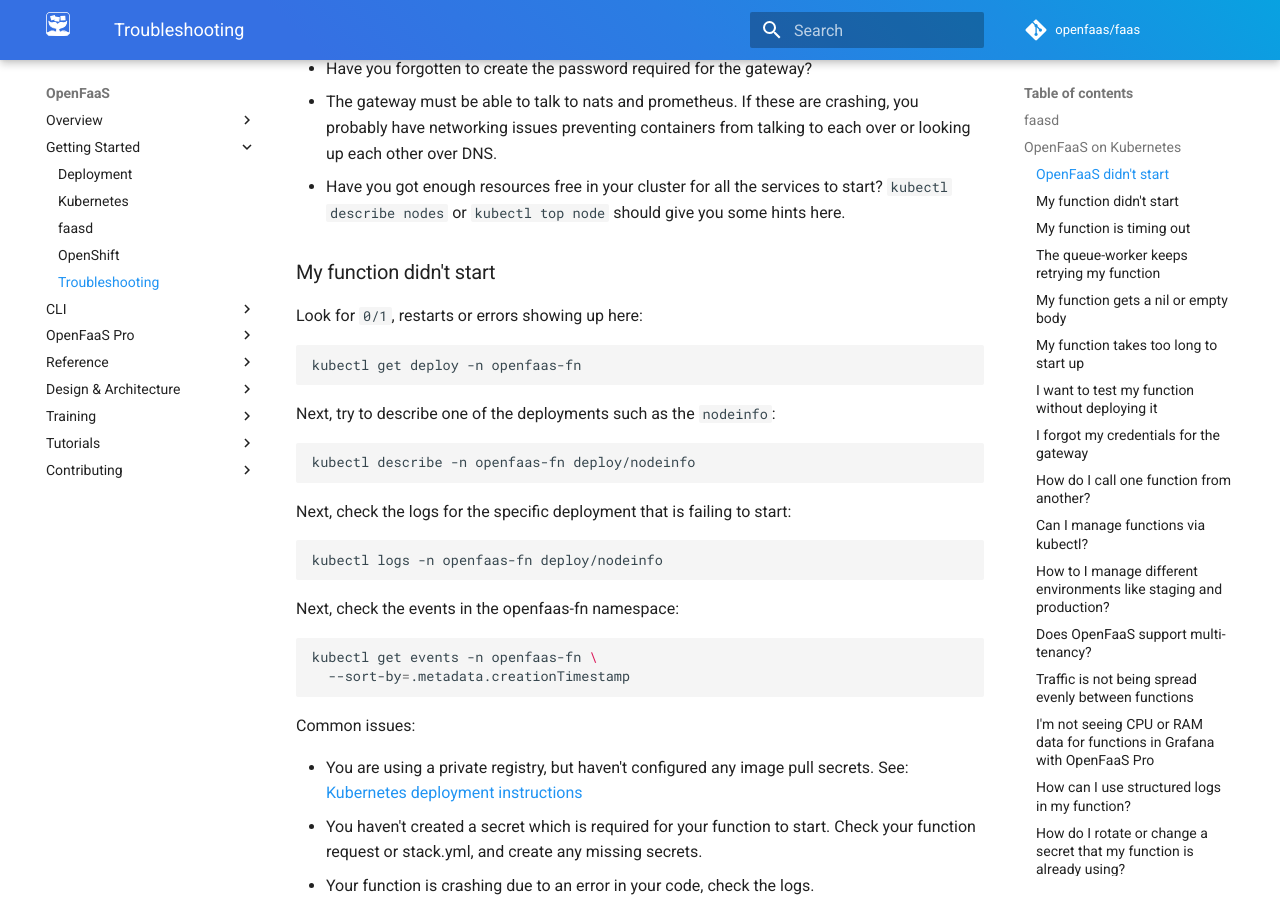
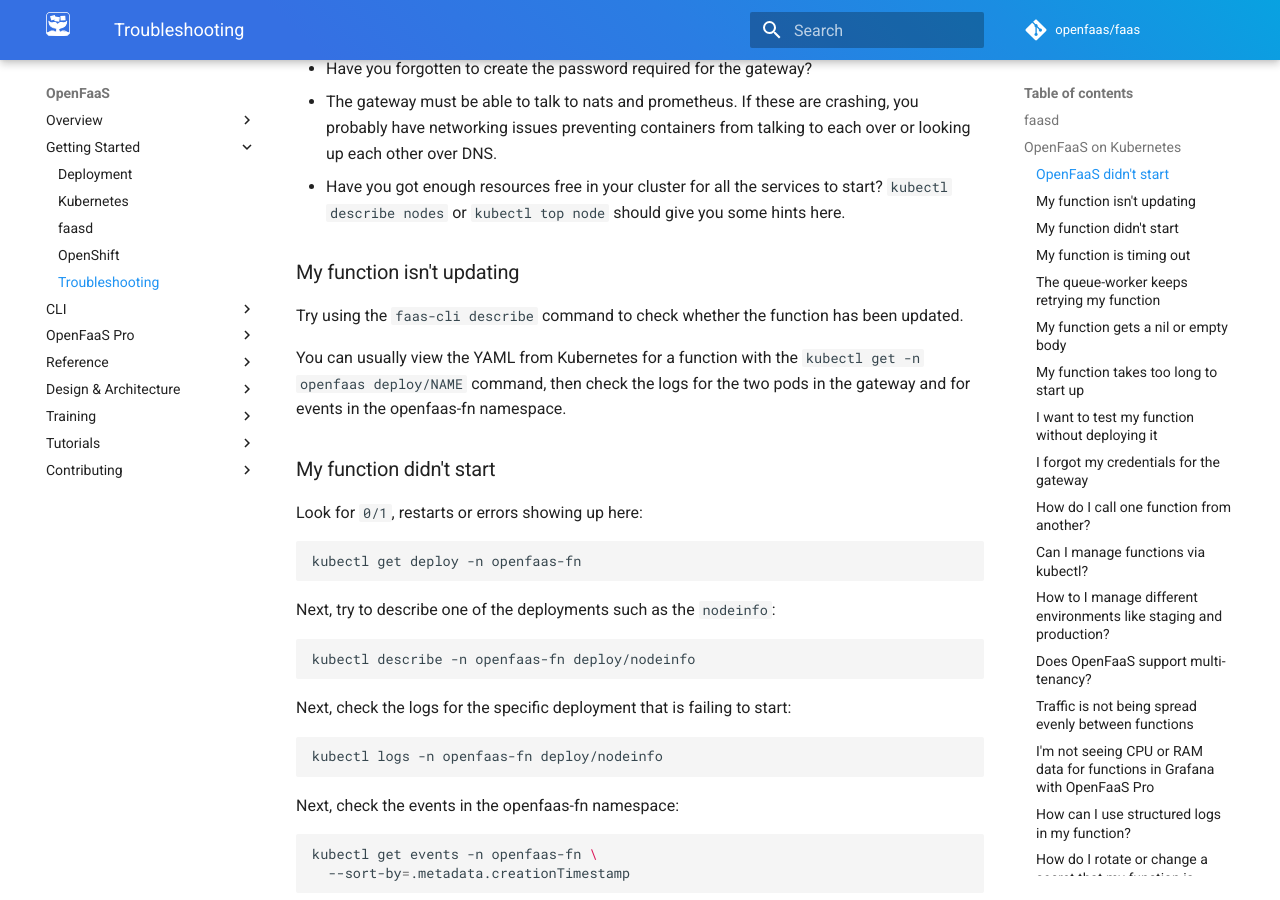
Before and after one commit to openfaas/docs, an MkDocs documentation site: the page built from docs/deployment/troubleshooting.md, in a window 1280 px wide and 900 px high, scrolled down 1042 px. Built offline with MkDocs 1.6.1 and Material for MkDocs 9.7.7, drawn with Linux system fonts in a browser that asks for light colours; comment, search, counter and statistics services are not loaded.

Commit message:
Add note on faas-cli describe
Signed-off-by: Alex Ellis (OpenFaaS Ltd) <alexellis2@gmail.com>

```diff
--- a/docs/deployment/troubleshooting.md
+++ b/docs/deployment/troubleshooting.md
@@ -44,6 +44,12 @@ Common issues:
 * Have you forgotten to create the password required for the gateway?
 * The gateway must be able to talk to nats and prometheus. If these are crashing, you probably have networking issues preventing containers from talking to each over or looking up each other over DNS.
 * Have you got enough resources free in your cluster for all the services to start? `kubectl describe nodes` or `kubectl top node` should give you some hints here.
+
+### My function isn't updating
+
+Try using the `faas-cli describe` command to check whether the function has been updated.
+
+You can usually view the YAML from Kubernetes for a function with the `kubectl get -n openfaas deploy/NAME` command, then check the logs for the two pods in the gateway and for events in the openfaas-fn namespace.
 
 ### My function didn't start
 
```
